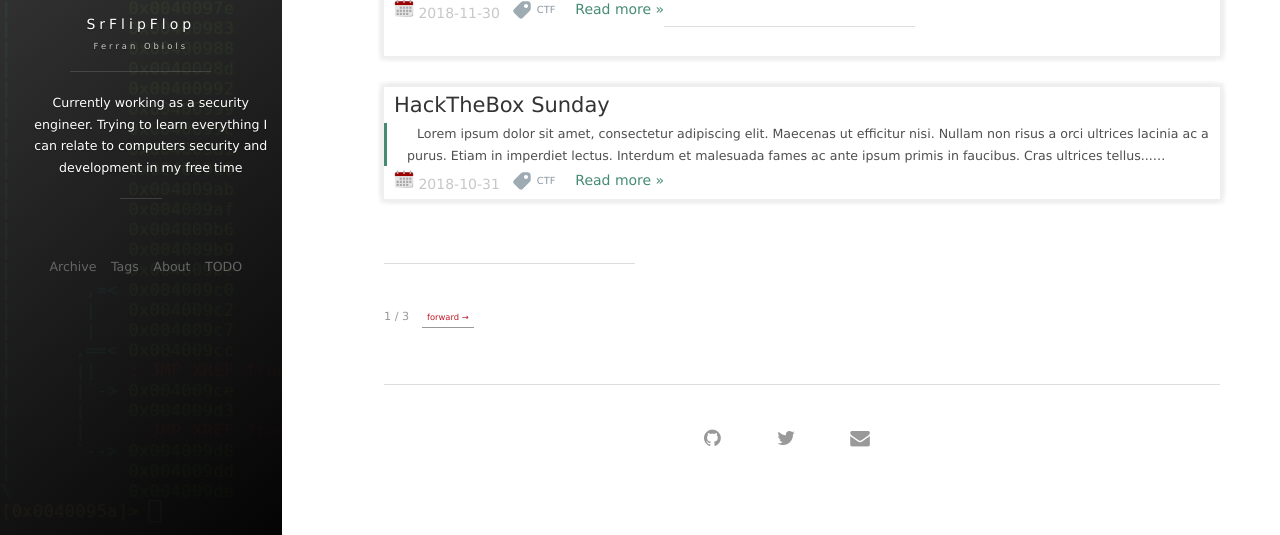
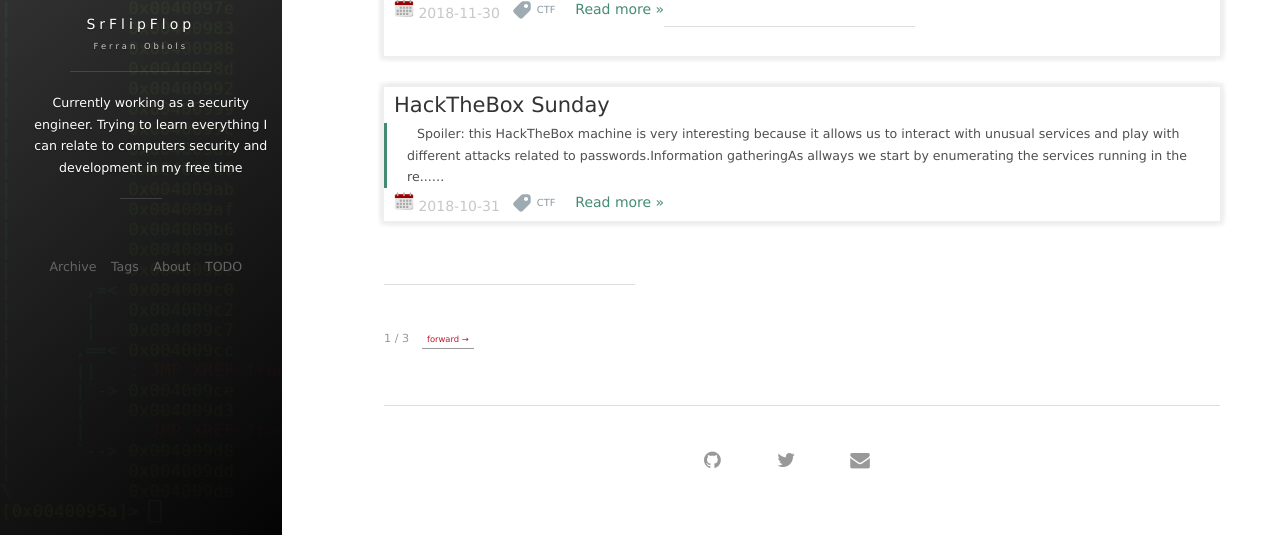
Before and after one commit to SrFlipFlop/srflipflop.github.io, a Jekyll site: the page built from index.html, in a window 1280 px wide and 900 px high, scrolled down 1140 px, cut to the strip 365-900 px from the top of the window. Built offline with Jekyll 4.4.1, drawn with Linux system fonts in a browser that asks for light colours; nearby versions of some CDN libraries; the list of posts is cut into pages by our own code; comment, search, counter and statistics services are not loaded.

Commit message:
Modify some errores in sunday post

```diff
--- a/_posts/2018-10-31-Sunday.md
+++ b/_posts/2018-10-31-Sunday.md
@@ -6,15 +6,19 @@
 tag: CTF
 ---
 
-Lorem ipsum dolor sit amet, consectetur adipiscing elit. Maecenas ut efficitur nisi. Nullam non risus a orci ultrices lacinia ac a purus. Etiam in imperdiet lectus. Interdum et malesuada fames ac ante ipsum primis in faucibus. Cras ultrices tellus quis sapien mollis, in luctus tortor tempor. Suspendisse potenti. Curabitur sit amet porta magna. Duis dignissim risus at scelerisque malesuada. Integer venenatis quis augue eget pellentesque. Phasellus iaculis sed lacus quis efficitur.
+Spoiler: this HackTheBox machine is very interesting because it allows us to interact with unusual services and play with different attacks related to passwords.
 
 ### Information gathering
 
-As allways we start by enumerating the services running in the remote machine with **nmap**. The services found in the machine are little bit strange, there is a *finger* service at the port 79 and an *ssh* service at 22022.
+As allways we start by enumerating the services running in the remote machine with **nmap**. The services found in the machine are a little bit strange, there is a *finger* service at  port 79 and an *ssh* service at 22022.
 
 ![](/images/posts/Sunday/img1.png "nmap output")
 
-Using the *finger* protocol we can enumerate users running in the remote machine. We can see that there are 4 different users found in the machine: **sammy, sunny, root and touhid**.
+Using the *finger* protocol we can enumerate users running in the remote machine. We can see that there are 4 different users found in the machine:
+- sammy
+- sunny
+- root
+- touhid
 
 ![](/images/posts/Sunday/img2.png "User enumeration")
 
@@ -24,7 +28,7 @@
 
 ![](/images/posts/Sunday/img3.png "Brute force using hydra")
 
-Finalmente obtenemos la password sunday del usuario sunny (actually it was not necessary to make brute force with hydra, just try the name of the machine). Now we only have to try this password to access in the machine.
+Finally we obtain **sunny** password with bruteforce (actually it was not necessary to make brute force with hydra, just try the name of the machine). Now we only have to try this password to access in the machine.
 
 ![](/images/posts/Sunday/img4.png "First shell")
 
@@ -34,11 +38,11 @@
 
 ![](/images/posts/Sunday/img5.png "Searching files")
 
-The last file found by **find** is a backup of the *shadow* file. In these file we can see the hash of the *sammy* and *sunny* users. Now with these information we can try to bruteforce the *sammy* password hash.
+The last file found by **find** is a backup of the *shadow* file. In this file we can see the hash of the *sammy* and *sunny* users. Now with these information we can try to bruteforce the *sammy* password hash.
 
 ![](/images/posts/Sunday/img6.png "Backup file with read permissions")
 
-The first step to brute force consist of merging the content of *shadow* with that of *passwd*.
+The first step to brute force consist of merging the content of *shadow* with the *passwd* file.
 
 ![](/images/posts/Sunday/img7.png "Merge shadow and passwd files")
 
```
